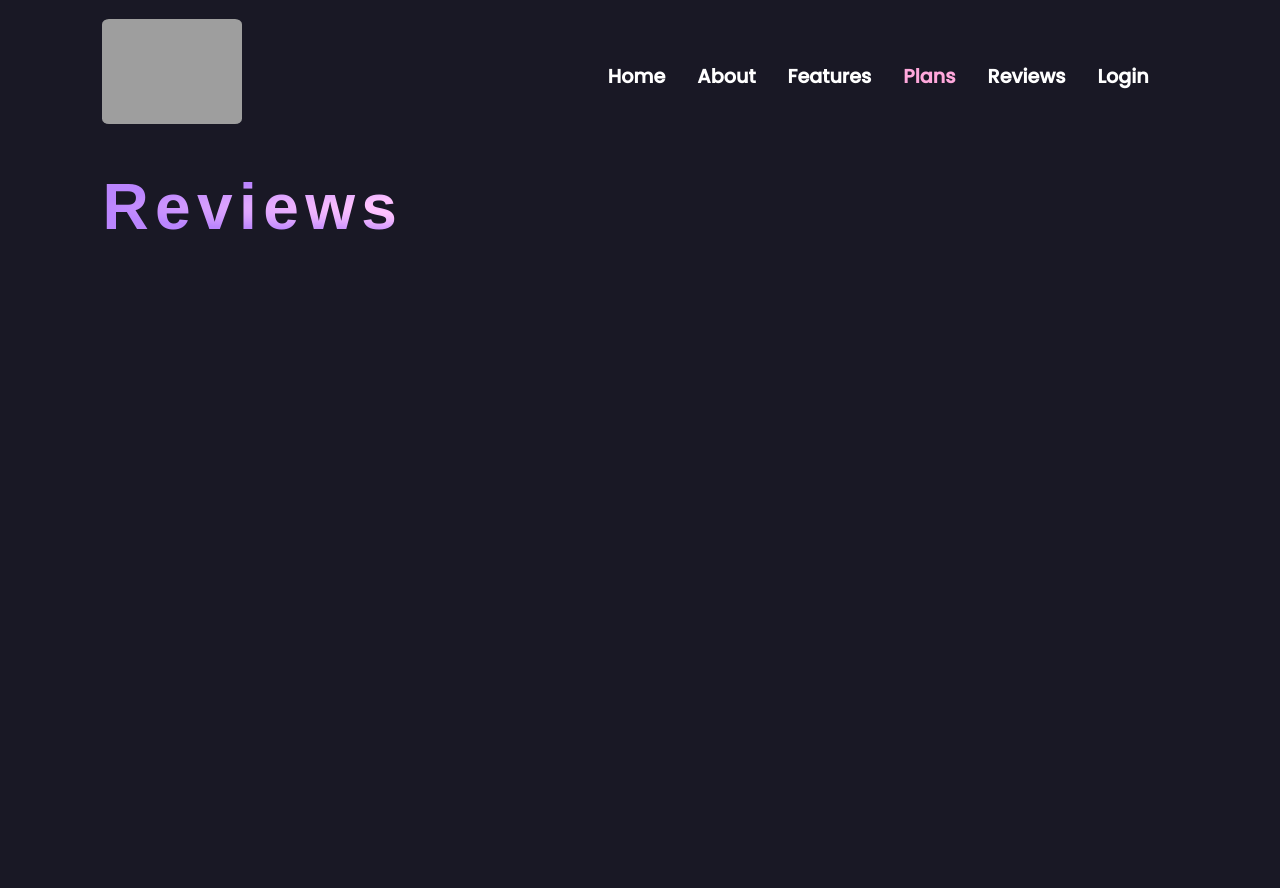
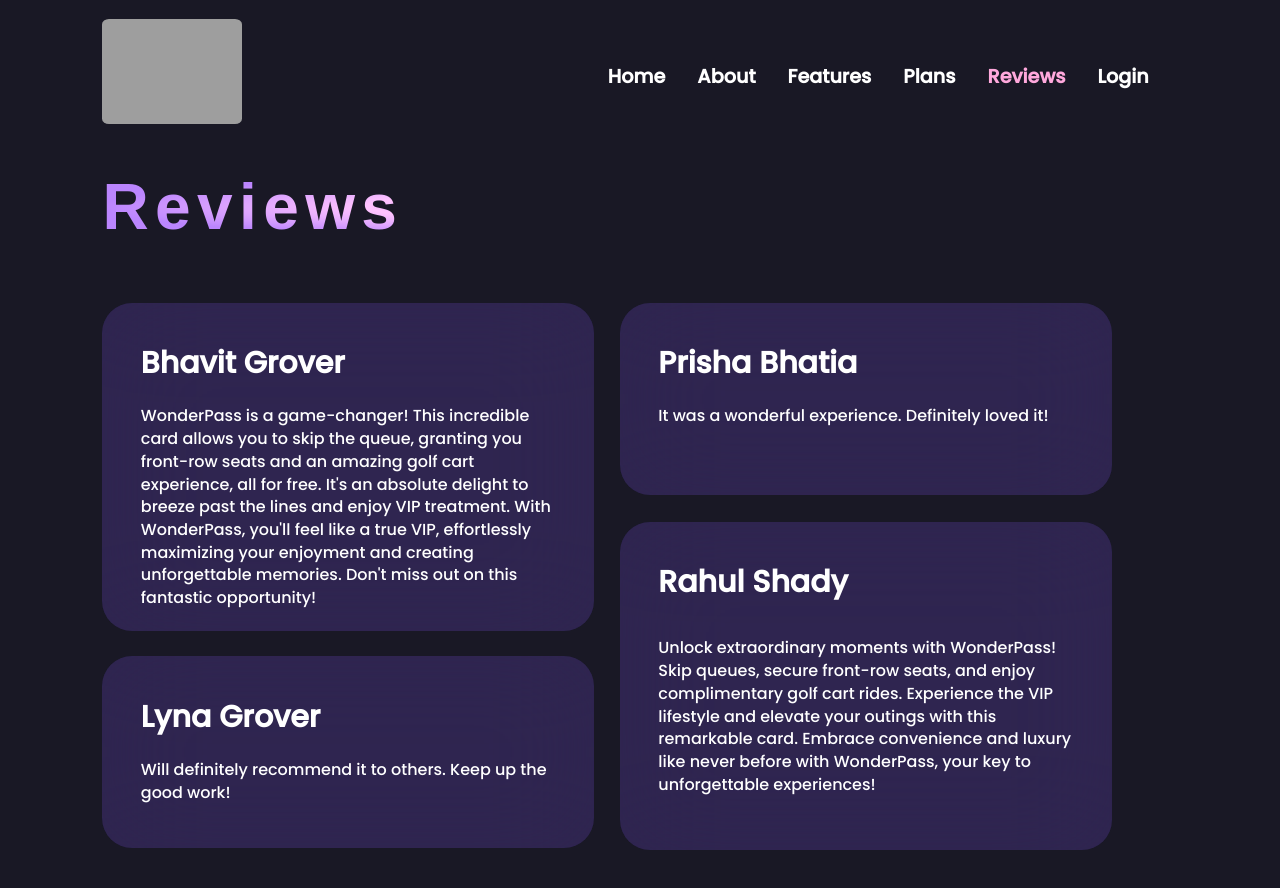
Before and after one commit to CasaN0va-bhavit/WonderPass, a Next.js app: page /reviews in a window 1280 px wide. Shown: the top 888 px of the page. Before the commit the page ends 800 px from the top, so only its background shows below. Built offline with nearby package versions, Linux system fonts and the light colour scheme; grey boxes are pictures that could not be loaded; a web font is replaced by a local one.

Commit message:
aasdasdasdasdadasdasdasd

```diff
--- a/app/reviews/page.js
+++ b/app/reviews/page.js
@@ -7,13 +7,31 @@ import doosraStyles from "../about/about.module.css"
 export default function page() {
   return (
     <div>
-        <Navbar state="plans"/>
+        <Navbar state="reviews"/>
 
         <div className={doosraStyles.content}>
             <h1 className={mainstyles.homeHeading} style={{fontSize: "5vw"}}>
             <span className={mainstyles.gradient1}>Reviews</span>
             </h1>
         </div>
+        <div className={styles.reviews}>
+          <div className={styles.review}>
+            <h1 className={styles.heading}>Bhavit Grover</h1>
+            <p className={styles.para}>WonderPass is a game-changer! This incredible card allows you to skip the queue, granting you front-row seats and an amazing golf cart experience, all for free. It's an absolute delight to breeze past the lines and enjoy VIP treatment. With WonderPass, you'll feel like a true VIP, effortlessly maximizing your enjoyment and creating unforgettable memories. Don't miss out on this fantastic opportunity!</p>
+          </div>
+          <div className={styles.review2}>
+            <h1 className={styles.heading}>Prisha Bhatia</h1>
+            <p className={styles.para}>It was a wonderful experience. Definitely loved it!</p>
+          </div>
+          <div className={styles.review2}>
+            <h1 className={styles.heading}>Lyna Grover</h1>
+            <p className={styles.para}>Will definitely recommend it to others. Keep up the good work!</p>
+          </div>
+          <div className={styles.review3}>
+            <h1 className={styles.heading}>Rahul Shady</h1>
+            <p className={styles.para2}>Unlock extraordinary moments with WonderPass! Skip queues, secure front-row seats, and enjoy complimentary golf cart rides. Experience the VIP lifestyle and elevate your outings with this remarkable card. Embrace convenience and luxury like never before with WonderPass, your key to unforgettable experiences!</p>
+          </div>
+        </div>
     </div>
   )
 }
--- a/app/reviews/review.module.css
+++ b/app/reviews/review.module.css
@@ -0,0 +1,69 @@
+.reviews {
+    margin: 4vw 7vw;
+    display: flex;
+    flex-wrap: wrap;
+}
+
+.review {
+    width: 38.433vw;
+    height: 25.622vw;
+    flex-shrink: 0;
+    border-radius: 30px;
+    background: rgba(134, 93, 255, 0.20);
+    backdrop-filter: blur(50px);
+    margin: 1vw;
+}
+.review3
+{
+    width: 38.433vw;
+    margin-top: -9.5vw !important;
+    height: 25.622vw;
+    flex-shrink: 0;
+    border-radius: 30px;
+    background: rgba(134, 93, 255, 0.20);
+    backdrop-filter: blur(50px);
+    margin: 1vw;
+}
+.review2 {
+    width: 38.433vw;
+    height: 15vw;
+    flex-shrink: 0;
+    border-radius: 30px;
+    background: rgba(134, 93, 255, 0.20);
+    backdrop-filter: blur(50px);
+    margin: 1vw;
+}
+
+.heading {
+    padding-top: 3vw;
+    padding-left: 3vw;
+    color: #FFF;
+    font-size: 30px;
+    font-family: 'Poppins';
+    font-style: normal;
+    font-weight: 700;
+    line-height: normal;
+}
+
+.para {
+    padding-top: 1.5vw;
+    padding-left: 3vw;
+    padding-right: 3vw;
+    color: #FFF;
+    /* font-size: 28px; */
+    font-family: Poppins;
+    font-style: normal;
+    font-weight: 400;
+    line-height: 142%;
+}
+.para2 {
+    padding-top: 2.5vw;
+    padding-left: 3vw;
+    padding-right: 3vw;
+    color: #FFF;
+    /* font-size: 28px; */
+    font-family: Poppins;
+    font-style: normal;
+    font-weight: 400;
+    line-height: 142%;
+}
--- a/components/Navbar.js
+++ b/components/Navbar.js
@@ -14,7 +14,7 @@ export default function Navbar(props) {
         <h1 className={styles.link} style={props.state == "about" ? {color: "#FFA8DC"} : {color: "#FFF"}}><a href="/about" className="cursor-pointer no-underline">About</a></h1>
         <h1 className={styles.link} style={props.state == "features" ? {color: "#FFA8DC"} : {color: "#FFF"}}><a href="/features" className="cursor-pointer no-underline">Features</a></h1>
         <h1 className={styles.link} style={props.state == "plans" ? {color: "#FFA8DC"} : {color: "#FFF"}}><a href="/plans" className="cursor-pointer no-underline">Plans</a></h1>
-        <h1 className={styles.link} style={props.state == "reviews" ? {color: "#FFA8DC"} : {color: "#FFF"}}><a className="cursor-pointer no-underline">Reviews</a></h1>
+        <h1 className={styles.link} style={props.state == "reviews" ? {color: "#FFA8DC"} : {color: "#FFF"}}><a href="/reviews" className="cursor-pointer no-underline">Reviews</a></h1>
         <h1 className={styles.link} style={props.state == "login" ? {color: "#FFA8DC"} : {color: "#FFF"}}><a href="/login" className="cursor-pointer no-underline">Login</a></h1>
       </div>
     </div>
```
